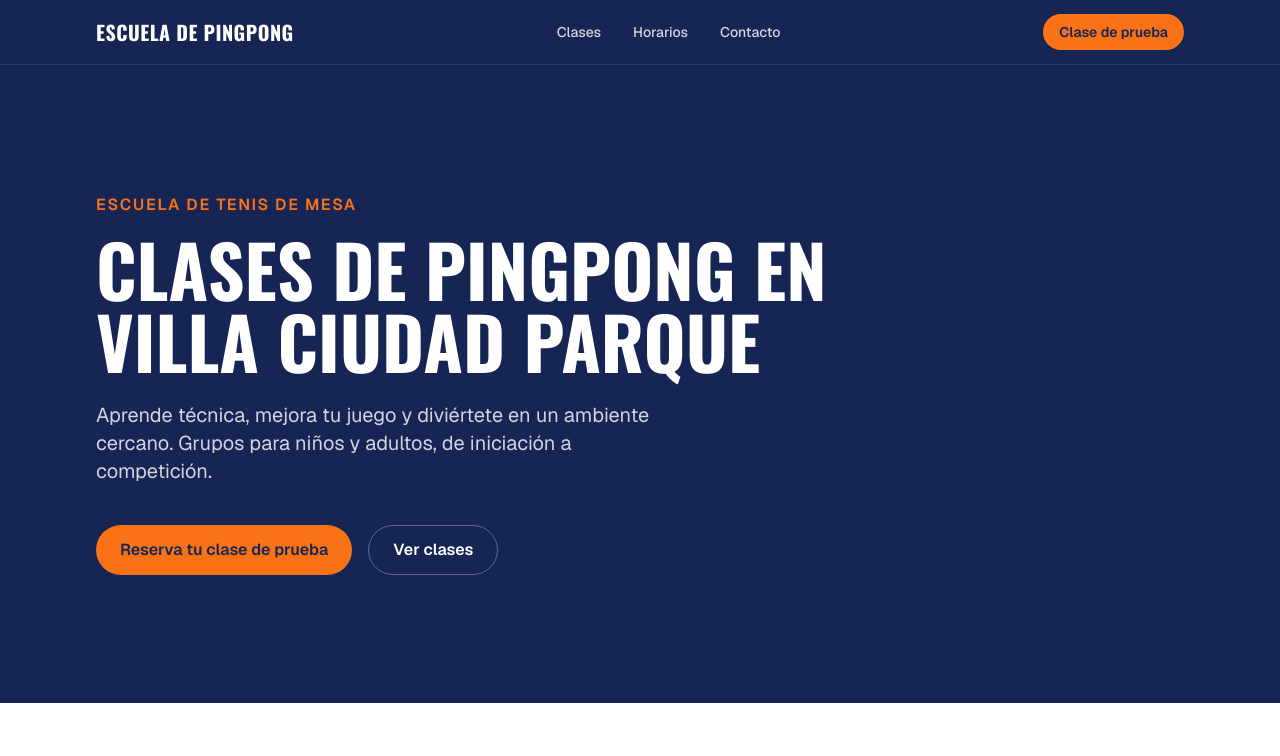
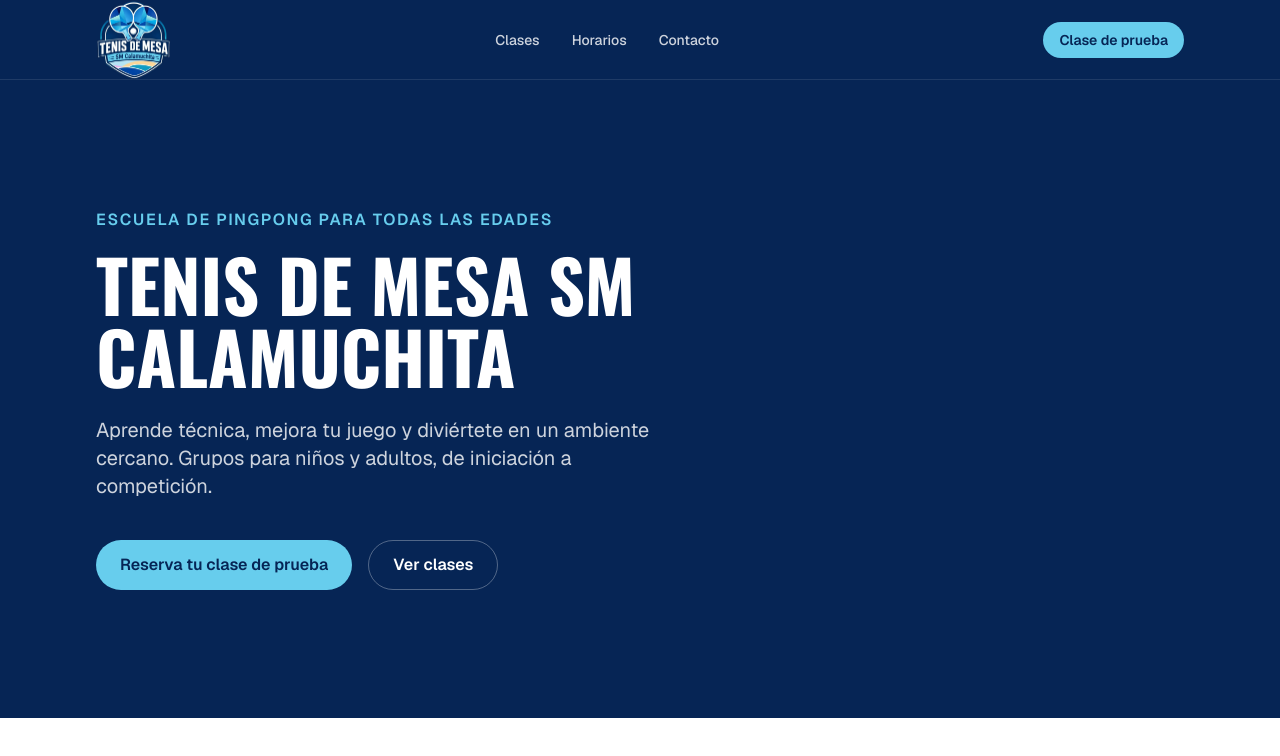
Before and after one commit to RamitaX19/TenisDeMesa-SM, a Next.js app: page / in a window 1280 px wide. Shown: the top 756 px of the page. Built offline with nearby package versions, Linux system fonts and the light colour scheme.

Commit message:
logo y colores

```diff
--- a/src/app/components/Header.tsx
+++ b/src/app/components/Header.tsx
@@ -2,16 +2,23 @@ import Link from "next/link";
 import { ButtonLink } from "@/app/components/ButtonLink";
 import { Container } from "@/app/components/Container";
 import { site } from "@/app/content/site";
+import Image from "next/image";
 
 export function Header() {
   return (
-    <header className="sticky top-0 border-b border-white/10 bg-brand text-white">
-      <Container className="flex h-16 items-center justify-between gap-4">
+    <header className="sticky top-0 z-50 h-20 border-b border-white/10 bg-brand text-white">
+      <Container className="flex h-full items-center justify-between gap-4">
         <Link
           href="/"
-          className="font-display text-lg font-bold tracking-wide uppercase md:text-xl"
+          className="item-center flex gap-3 font-display text-lg font-bold tracking-wide uppercase md:text-xl"
         >
-          {site.name}
+          <Image
+            src="/logo.webp"
+            alt=""
+            width={600}
+            height={641}
+            className="h-20 w-auto"
+          />
         </Link>
 
         <nav aria-label="Principal" className="hidden md:block">
--- a/src/app/components/Hero.tsx
+++ b/src/app/components/Hero.tsx
@@ -7,10 +7,10 @@ export function Hero() {
     <section className="bg-brand py-20 text-white md:py-32">
       <Container>
         <p className="font-semibold tracking-widest text-accent uppercase">
-          Escuela de tenis de mesa
+          Escuela de pingpong para todas las edades
         </p>
         <h1 className="mt-4 max-w-3xl font-display text-5xl leading-none font-bold uppercase md:text-7xl">
-          Clases de pingpong en {site.city}
+          {site.name}
         </h1>
         <p className="mt-6 max-w-xl text-lg text-white/80 md:text-xl">
           {site.description}
--- a/src/app/content/site.ts
+++ b/src/app/content/site.ts
@@ -7,14 +7,22 @@ type Site = {
   name: string;
   city: string;
   description: string;
+  coach: string;
+  address: string;
+  whatsapp: string;
+  instagram: string;
   nav: NavLink[];
 };
 
 export const site: Site = {
-  name: "Escuela de Pingpong",
-  city: "Villa Ciudad Parque",
+  name: "Tenis de Mesa SM Calamuchita",
+  city: "Santa Rosa de Calamuchita",
   description:
     "Aprende técnica, mejora tu juego y diviértete en un ambiente cercano. Grupos para niños y adultos, de iniciación a competición.",
+  coach: "Sebastian Molina",
+  address: "SUM-Santa Rosa de Calamuchita",
+  whatsapp: "5493516745726",
+  instagram: "https://www.instagram.com/tenisdemesa_sm/",
   nav: [
     { label: "Clases", href: "#clases" },
     { label: "Horarios", href: "#horarios" },
--- a/src/app/globals.css
+++ b/src/app/globals.css
@@ -2,8 +2,8 @@
 
 /* Colores de la marca (provisionales hasta tener el logo) */
 @theme {
-  --color-brand: #172554;
-  --color-accent: #f97316;
+  --color-brand: #062555;
+  --color-accent: #67cded;
 }
 
 /* Fuentes: las variables las crea next/font en layout.tsx */
--- a/src/app/layout.tsx
+++ b/src/app/layout.tsx
@@ -23,7 +23,7 @@ export default function RootLayout({ children }: LayoutProps<"/">) {
   return (
     <html
       lang="es"
-      className={`${geistSans.variable} ${oswald.variable} h-full antialiased`}
+      className={`scroll-pt-6 scroll-smooth ${geistSans.variable} ${oswald.variable} h-full antialiased`}
     >
       <body className="flex min-h-full flex-col bg-white text-slate-900">
         <Header />
```
Also changed, not shown: public/logo.png (deleted), public/logo.webp (added).
